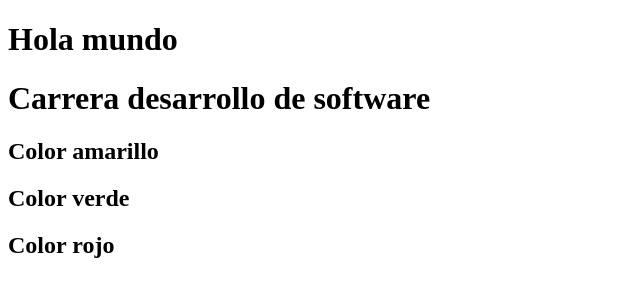
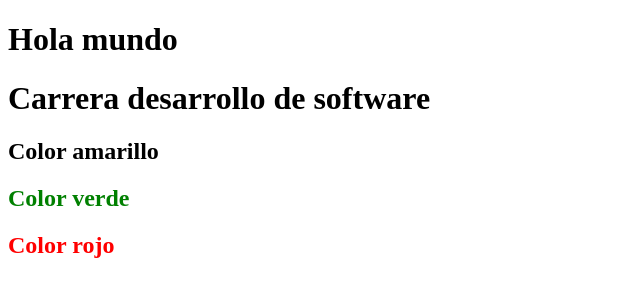
Before and after one commit to cheo13/UNITED-R, an Angular app: page / in a window 1280 px wide. Shown: the top 300 px of the page, without its empty margins (0-640 px from the left). Built offline with nearby package versions, Linux system fonts and the light colour scheme.

Commit message:
Update app.component.css

```diff
--- a/src/app/app.component.css
+++ b/src/app/app.component.css
@@ -0,0 +1,12 @@
+h2:first{
+
+    color: yellow;
+}
+h2:nth-of-type(2){
+
+    color: green;
+}
+h2:last-of-type{
+
+    color: red;
+}
```
